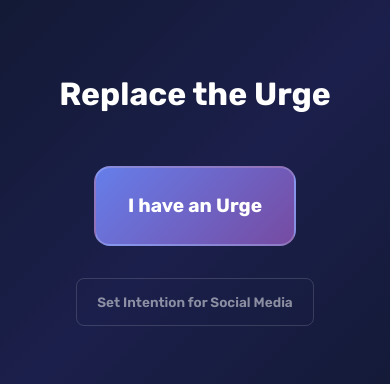
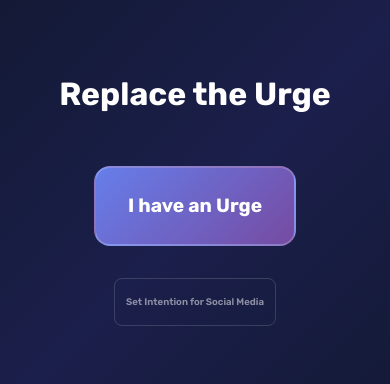
Before and after one commit to lucasbwein/Urge-Replacer, a React (Create React App) app: page / in a window 390 px wide. Shown: the part 204-588 px from the top of the page. Built offline with nearby package versions, Linux system fonts and the light colour scheme.

Commit message:
changed visuals

```diff
--- a/src/App.css
+++ b/src/App.css
@@ -135,6 +135,12 @@ body {
 /* ------------------------
     HOME
  ----------------------- */
+.home-screen {
+  display: flex;
+  flex-direction: column;
+  align-items: center;
+}
+
 .title__home {
   font-size: 2.5rem;
   font-weight: 700;
@@ -171,7 +177,7 @@ body {
   color: rgba(255, 255, 255, 0.5);
   border: 1px solid rgba(255, 255, 255, 0.15);
   padding: 0.6rem 1.25rem;
-  font-size: 0.85rem;
+  font-size: 0.8rem;
   margin-top: 1.5rem;
   border-radius: 8px;
   cursor: pointer;
@@ -1101,6 +1107,11 @@ button:active {
     font-size: 1.2rem;
   }
 
+  .set-intention {
+    padding: 0.3rem 0.7rem;
+    font-size: 0.6rem;
+  }
+
   .urge__title {
     font-size: 1.5rem;
   }
```
